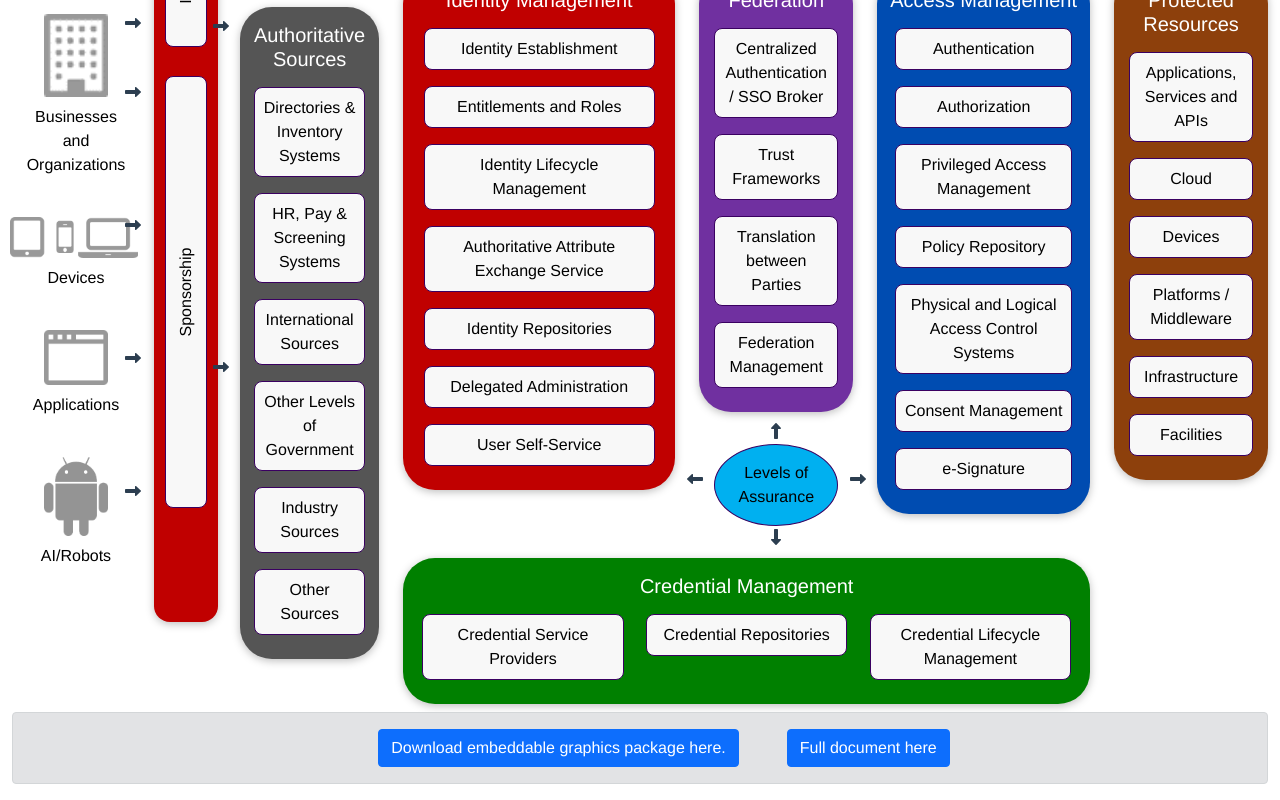
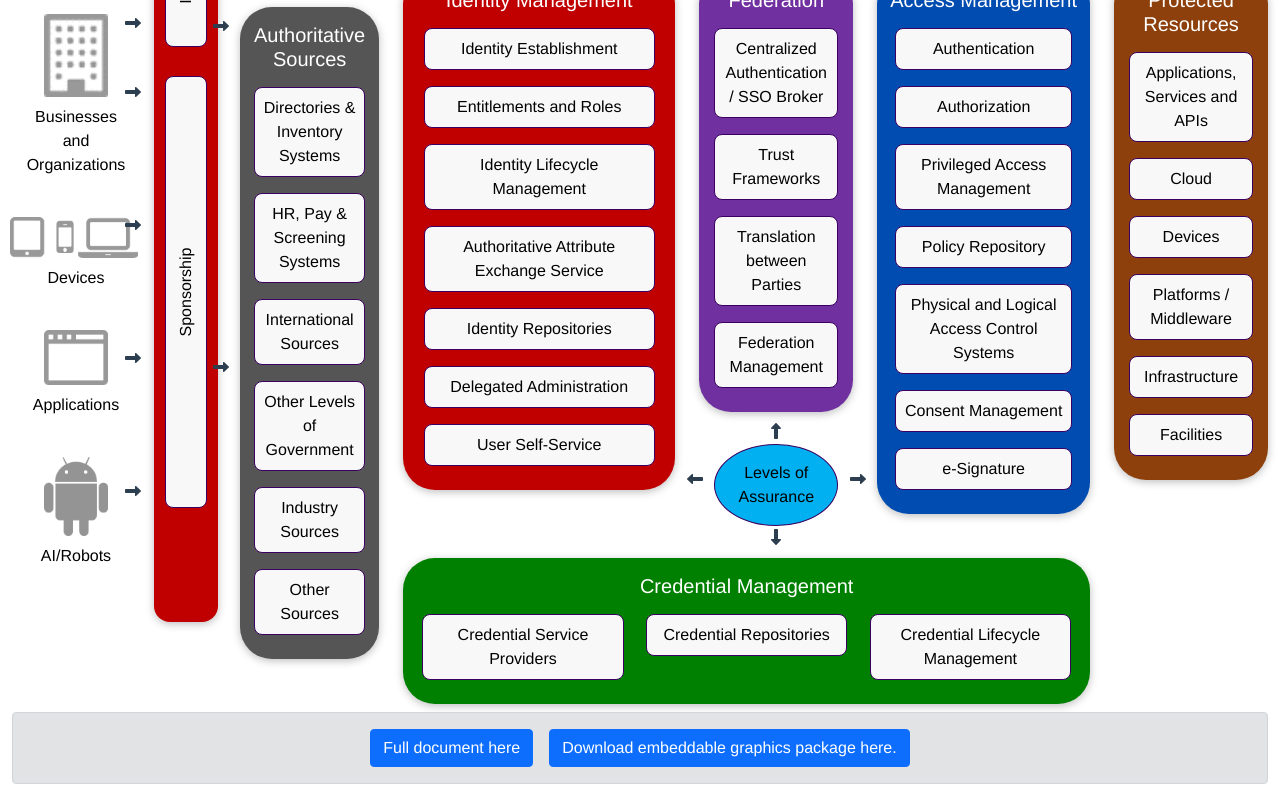
Before and after one commit to canada-ca/gc-icam_gija-gc, a Vue app: page / in a window 1280 px wide. Shown: the part 272-1072 px from the top of the page. Built offline with nearby package versions, Linux system fonts and the light colour scheme.

Commit message:
switch position of bottom button

```diff
--- a/src/components/Home.vue
+++ b/src/components/Home.vue
@@ -73,17 +73,17 @@
     <div class="alert alert-secondary" role="alert">
       <a
         type="button"
-        class="btn btn-primary mx-5"
+        class="btn btn-primary mx-2"
+        href="docs/GC ICAM Framework Diagrams with Expanded Definitions - 8 March 2022.pptx"
+        target="_blank"
+        >{{ $t("pdfFile") }}</a
+      >
+      <a
+        type="button"
+        class="btn btn-primary mx-2"
         href="docs/GC ICAM Framework Diagrams with Expanded Definitions - 8 March 2022.pptx"
         target="_blank"
         >{{ $t("download") }}</a
-      >
-      <a
-        type="button"
-        class="btn btn-primary"
-        href="docs/GC ICAM Framework Diagrams with Expanded Definitions - 8 March 2022.pptx"
-        target="_blank"
-        >{{ $t("pdfFile") }}</a
       >
     </div>
     <modal-card :modalHead="modalHead" :modalBody="modalBody" />
```
